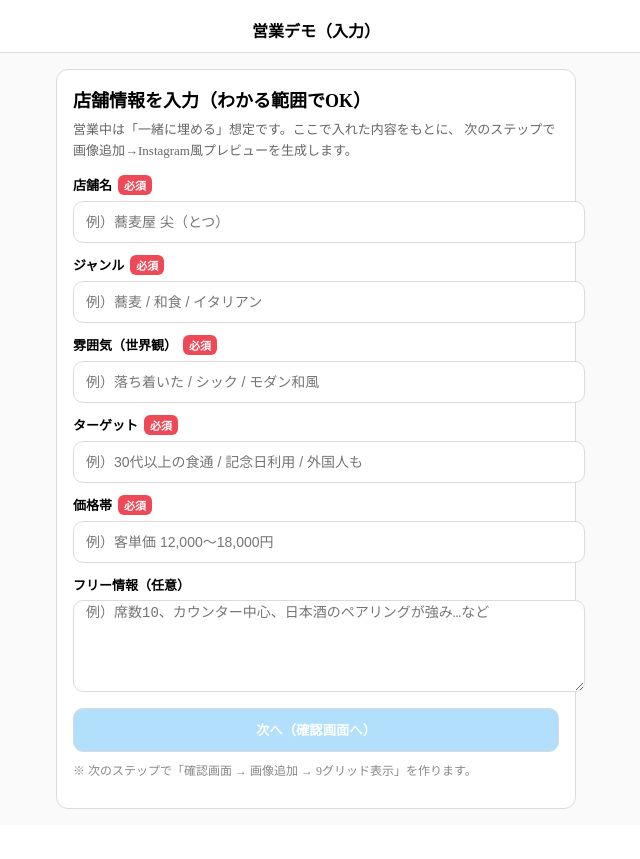
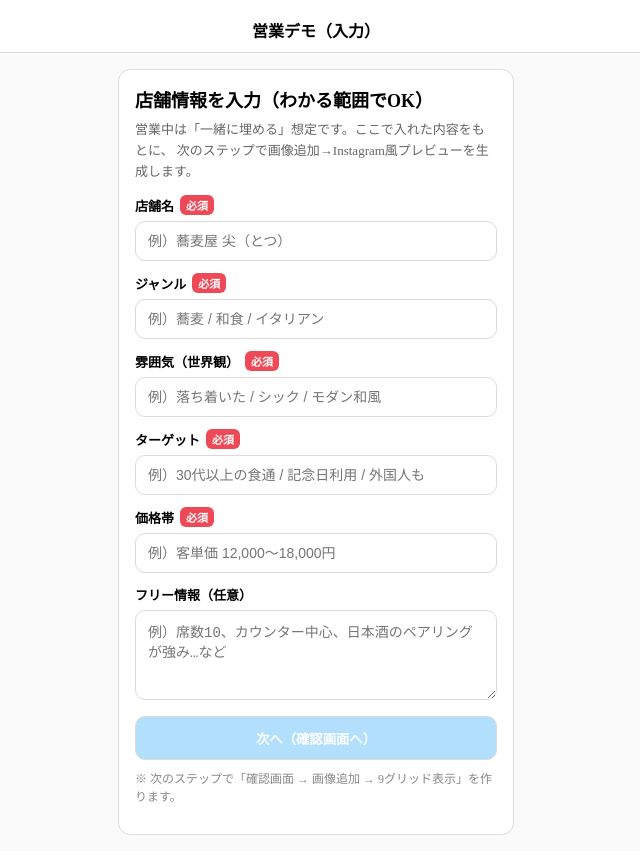
Before and after one commit to kohei-wangtarutaru/demo-for-sales, a Next.js app: page / in a window 1280 px wide. Shown: the whole page, without its empty margins (324-964 px from the left). Before the commit the page ends 833 px from the top, so only its background shows below. Built offline with nearby package versions, Linux system fonts and the light colour scheme.

Commit message:
Update index.js

```diff
--- a/pages/index.js
+++ b/pages/index.js
@@ -52,13 +52,24 @@ export default function Home() {
         営業デモ（入力）
       </div>
 
-      <main style={{ maxWidth: 520, margin: "0 auto", padding: 16 }}>
+      {/* ✅ ここ：スマホ幅で安定させる */}
+      <main
+        style={{
+          maxWidth: 420,
+          margin: "0 auto",
+          padding: "16px 12px",
+          boxSizing: "border-box"
+        }}
+      >
+        {/* ✅ ここ：padding込みでもはみ出さない */}
         <div
           style={{
             background: "#fff",
             border: "1px solid #dbdbdb",
             borderRadius: 12,
-            padding: 16
+            padding: 16,
+            boxSizing: "border-box",
+            width: "100%"
           }}
         >
           <h1 style={{ fontSize: 18, margin: 0, marginBottom: 8 }}>
@@ -119,7 +130,7 @@ export default function Home() {
               value={form.notes}
               onChange={onChange("notes")}
               placeholder="例）席数10、カウンター中心、日本酒のペアリングが強み…など"
-              style={{ ...inputStyle, height: 90, resize: "vertical" }}
+              style={{ ...inputStyle, height: 90, resize: "vertical", paddingTop: 10, paddingBottom: 10 }}
             />
           </Field>
 
@@ -182,5 +193,6 @@ const inputStyle = {
   padding: "0 12px",
   outline: "none",
   background: "#fff",
-  fontSize: 14
+  fontSize: 14,
+  boxSizing: "border-box"
 };
```
